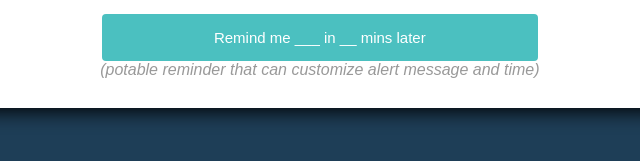
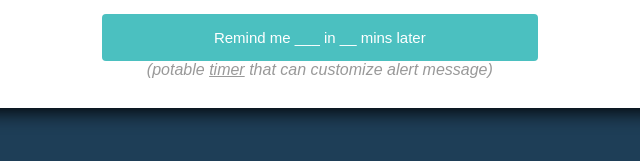
Before and after one commit to MarshallCN/ForPersonalUse, a plain HTML site: page bookmark/index.html in a window 1280 px wide. Shown: the part 357-518 px from the top of the page, 329-969 px from the left. Drawn offline with Linux system fonts and the light colour scheme.

Commit message:
update description

```diff
--- a/bookmark/index.html
+++ b/bookmark/index.html
@@ -63,7 +63,7 @@
 		<div class='form-group'>
 			<a title='Drag to bookmark tab' onmouseover='changeLabel(this,"Remind")' href="javascript:if(ques=prompt('Please type your reminder message below','Hello!')){if(time=prompt('You will be alerted in ____ minutes (>= 1)', 5)){time = parseInt(time)>=1 ? parseInt(time)*60*1000:10000;tit=parseInt(time)/1000;origtit=document.title;titShow=setInterval(function(){tit-=1;document.title=tit+'s Remaining'},1000);reminder = setTimeout(function(){alert(ques);clearInterval(titShow);document.title=origtit},time)}};void(0);" class='btn_MARSHALL btn_block btn_done'>
 			Remind me ___ in __ mins later</a>
-			<div><i style='color:#999'>(potable reminder that can customize alert message and time)</i></div>
+			<div><i style='color:#999'>(potable <a style='color:#999' href='https://marshallcn.github.io/test/timer/'>timer</a> that can customize alert message)</i></div>
 		</div>
 	</div>
 </center>
```
